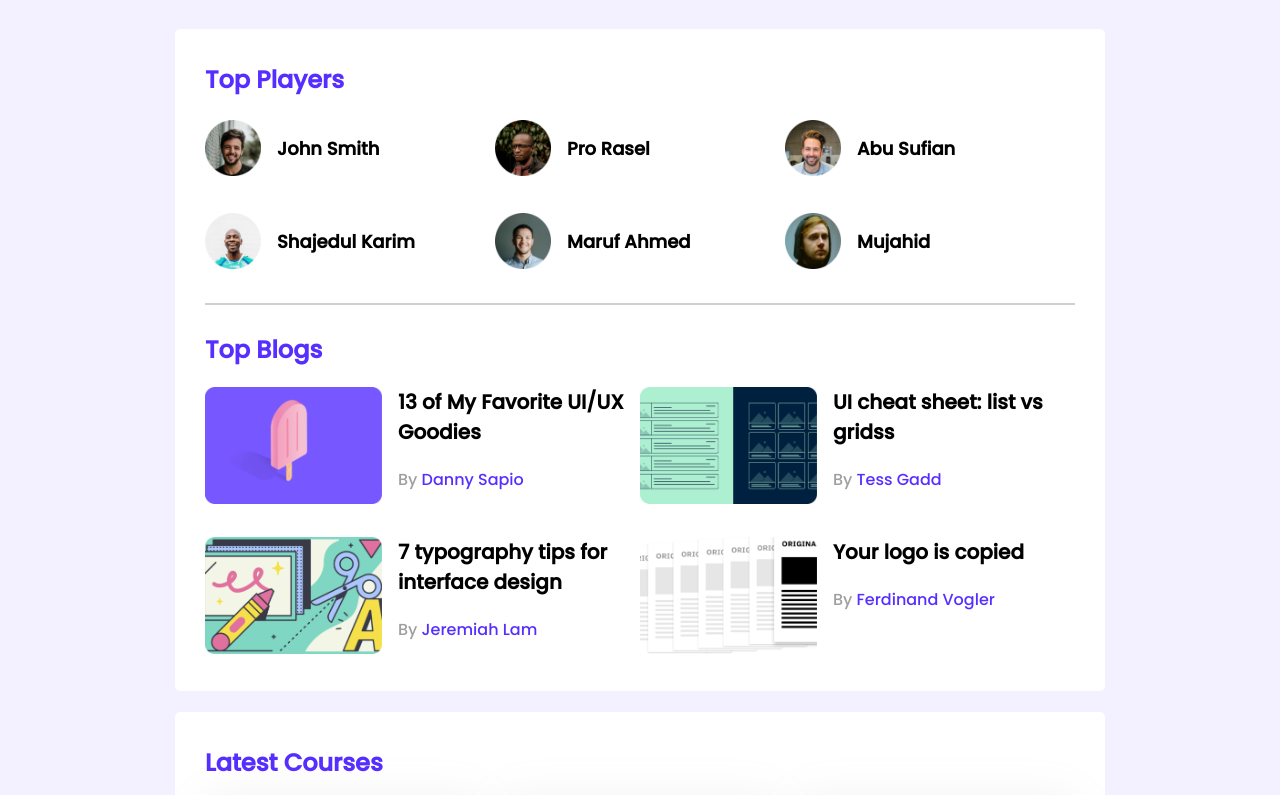
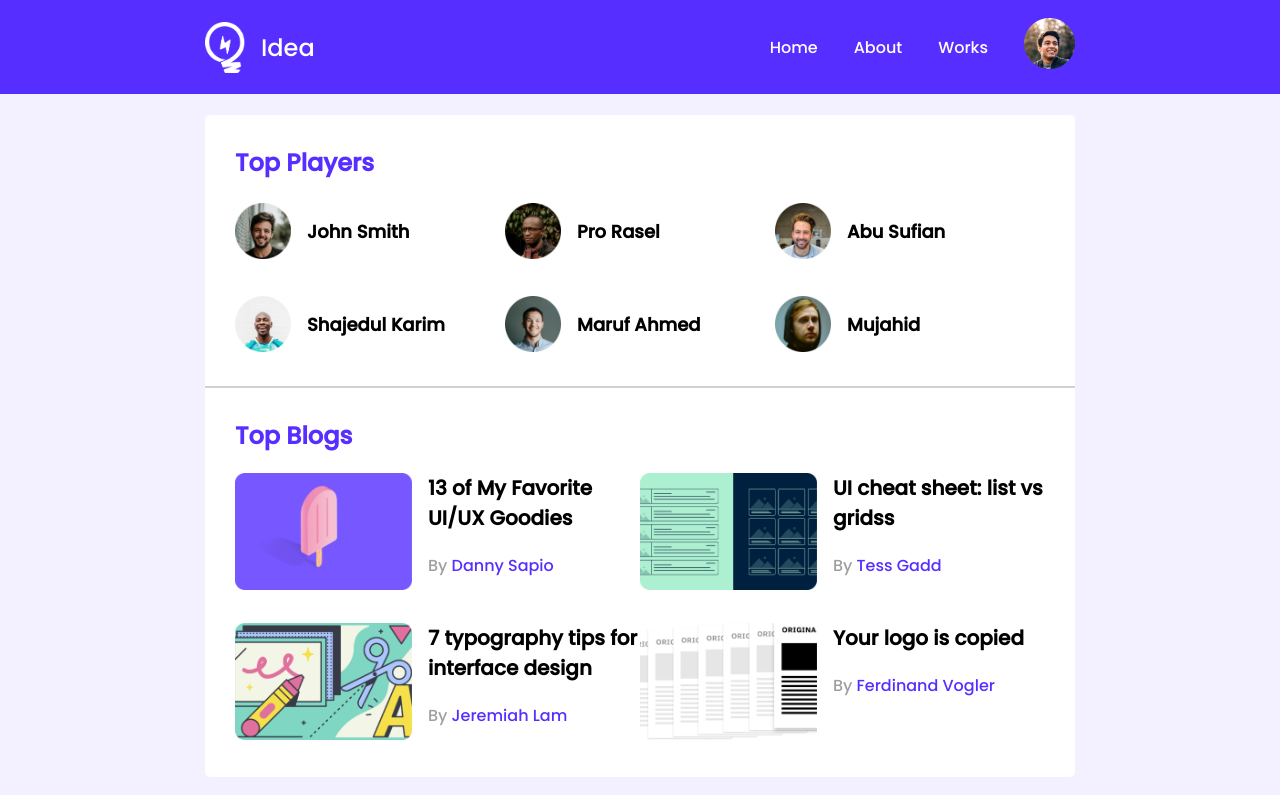
Before and after one commit to arnab0000007/leader-board-css3, a plain HTML site: page index.html in a window 1280 px wide. Shown: the top 795 px of the page. Drawn offline with Linux system fonts and the light colour scheme.

Commit message:
navbar added

```diff
--- a/index.html
+++ b/index.html
@@ -14,8 +14,20 @@
 
 <body>
     <!-- header start -->
-    <header>
-
+    <header class="header">
+        <nav class="navbar">
+            <div class="brand">
+                <img src="images/icons/logo.png" alt="logo">
+                <span class="brand-text">Idea</span>
+            </div>
+            <div class="navbar-link">
+                <a href="">Home</a>
+                <a href="">About</a>
+                <a href="">Works</a>
+                <a href=""><img src="images/icons/profile.png" alt="profile pic">
+                </a>
+            </div>
+        </nav>
     </header>
     <!-- header end -->
     <main>
@@ -112,6 +124,7 @@
         </section>
         <!-- latest courses -->
         <section class="container">
+            <div class="all-courses">
                 <h2 class="section-title">Latest Courses</h2>
                 <div class="courses">
                     <div class="course">
@@ -194,6 +207,8 @@
                     </div>
 
                 </div>
+            </div>
+
         </section>
     </main>
 
--- a/styles/style.css
+++ b/styles/style.css
@@ -4,6 +4,8 @@
 body {
   font-family: "Poppins", sans-serif;
   background-color: #f3f1ff;
+  margin: 0;
+  padding: 0;
 }
 main {
   display: flex;
@@ -13,7 +15,7 @@ main {
 .container {
   background-color: #fff;
   width: 870px;
-  padding: 30px;
+  /* padding: 30px; */
   margin-top: 21px;
   border-radius: 5px;
 }
@@ -21,9 +23,50 @@ hr {
   border: 1px solid #d1d1d1;
   margin-bottom: 27px;
 }
+/* nav styles */
+.header {
+  display: flex;
+  align-items: center;
+  justify-content: center;
+  flex-direction: column;
+  background-color: #562eff;
+  height: 94px;
+}
+
+.navbar {
+  width: 870px;
+}
+nav {
+  display: flex;
+  justify-content: space-between;
+}
+.brand {
+  display: flex;
+  align-items: center;
+  gap: 16px;
+}
+.brand .brand-text {
+  color: #ffffff;
+  font-size: 24px;
+}
+.navbar-link {
+  display: flex;
+  align-items: center;
+  gap: 36px;
+}
+.navbar-link a {
+  text-decoration: none;
+  color: #ffffff;
+  font-size: 16px;
+  font-weight: normal;
+}
+.brand img {
+  width: 40px;
+  height: 51px;
+}
 /* top players style */
 .top-players {
-  margin-bottom: 30px;
+  margin: 30px;
 }
 .section-title {
   color: #562eff;
@@ -48,6 +91,9 @@ hr {
   font-size: 18px;
 }
 /* top blogs styles */
+.top-blogs {
+  margin: 30px;
+}
 .blogs {
   display: grid;
   grid-template-columns: repeat(2, 1fr);
@@ -76,6 +122,9 @@ hr {
   text-decoration: none;
 }
 /* courses style */
+.all-courses {
+  margin: 30px;
+}
 .courses {
   display: grid;
   grid-template-columns: repeat(3, 1fr);
@@ -131,12 +180,21 @@ hr {
   .container {
     width: 100%;
   }
+  .navbar {
+    width: 100%;
+  }
   .players,
   .blogs,
   .courses {
     grid-template-columns: repeat(1, 1fr);
   }
-
+  .navbar {
+    flex-direction: column;
+    align-items: center;
+  }
+  .header {
+    height: 140px;
+  }
   .blog-title {
     font-size: 16px;
   }
@@ -148,6 +206,9 @@ hr {
 @media only screen and (min-width: 689px) and (max-width: 991px) {
   .container {
     width: 100%;
+  }
+  .navbar {
+    width: 85%;
   }
   .players {
     padding-left: 30px;
```
Lines whose indentation alone changed are shown as unchanged.
